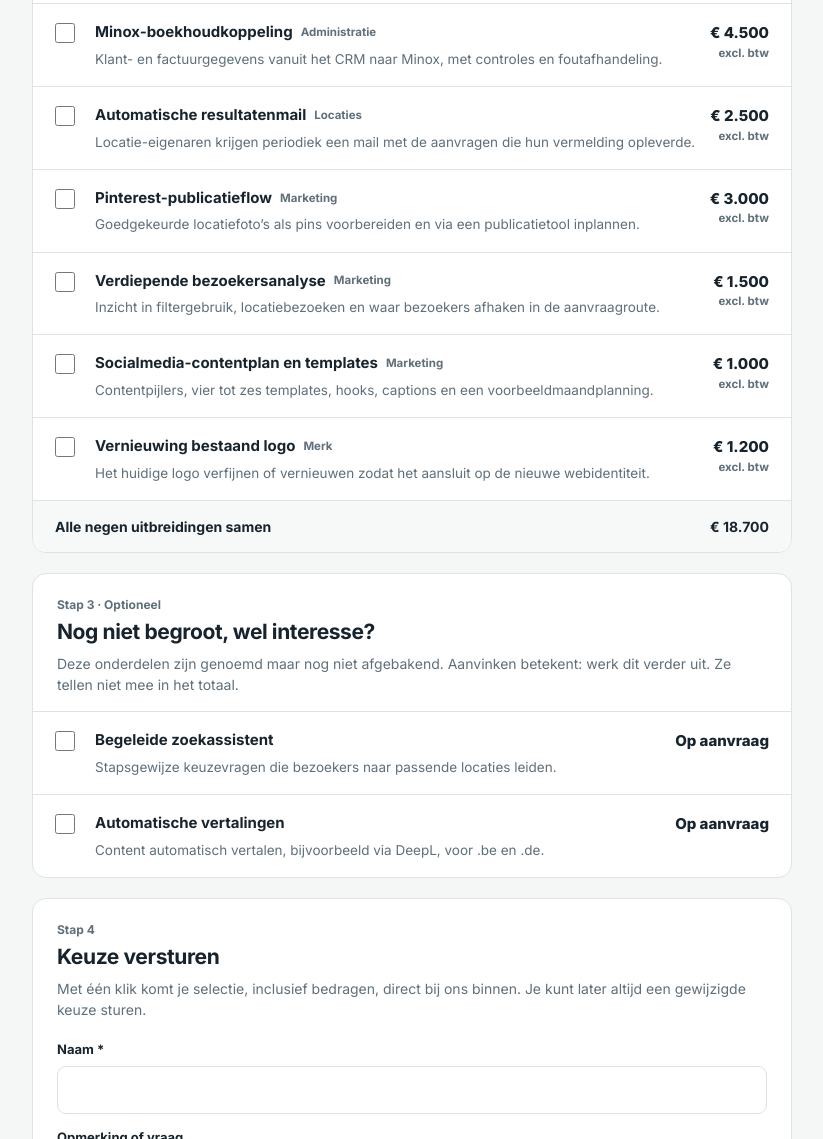
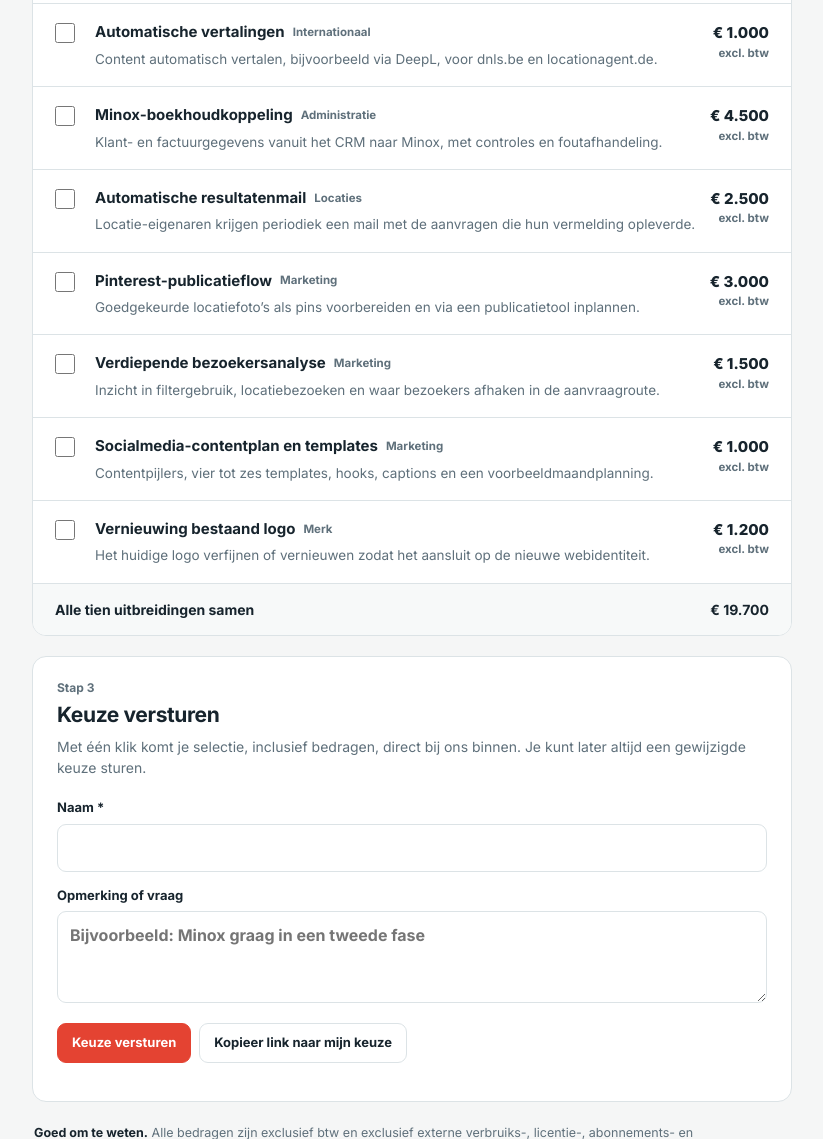
Before and after one commit to stinoe21/dnls-keuze, a plain HTML site: page index.html in a window 1280 px wide. Shown: the part 1355-2494 px from the top of the page, without its empty margins (41-864 px from the left). Drawn offline with Linux system fonts and the light colour scheme.

Commit message:
Zoekassistent eruit, automatische vertalingen als uitbreiding van 1000

```diff
--- a/index.html
+++ b/index.html
@@ -111,21 +111,15 @@ aside{position:sticky;top:18px}
  </section>
 
  <section class="panel">
-  <div class="ptop"><div class="head"><div><div class="step">Stap 2 · Naar keuze</div><h2>Uitbreidingen</h2></div><span class="pill" id="count">0 van 9 gekozen</span></div>
+  <div class="ptop"><div class="head"><div><div class="step">Stap 2 · Naar keuze</div><h2>Uitbreidingen</h2></div><span class="pill" id="count">0 van 10 gekozen</span></div>
   <p>Elke uitbreiding heeft een eigen oplevering en prijs. Kies wat nu mee moet in de bouw; de rest kan later alsnog.</p>
   <div class="tools"><button type="button" class="btn" id="all">Alles selecteren</button><button type="button" class="btn" id="none">Selectie wissen</button></div></div>
   <div id="opts"></div>
-  <div class="foot"><span>Alle negen uitbreidingen samen</span><span>€ 18.700</span></div>
- </section>
-
- <section class="panel">
-  <div class="ptop"><div class="step">Stap 3 · Optioneel</div><h2>Nog niet begroot, wel interesse?</h2>
-  <p>Deze onderdelen zijn genoemd maar nog niet afgebakend. Aanvinken betekent: werk dit verder uit. Ze tellen niet mee in het totaal.</p></div>
-  <div id="extra"></div>
+  <div class="foot"><span>Alle tien uitbreidingen samen</span><span>€ 19.700</span></div>
  </section>
 
  <section class="panel" id="send">
-  <div class="ptop"><div class="step">Stap 4</div><h2>Keuze versturen</h2><p>Met één klik komt je selectie, inclusief bedragen, direct bij ons binnen. Je kunt later altijd een gewijzigde keuze sturen.</p></div>
+  <div class="ptop"><div class="step">Stap 3</div><h2>Keuze versturen</h2><p>Met één klik komt je selectie, inclusief bedragen, direct bij ons binnen. Je kunt later altijd een gewijzigde keuze sturen.</p></div>
   <form class="form" id="form" novalidate>
    <label class="full">Naam *<input id="name" autocomplete="name" required></label>
    <label class="full">Opmerking of vraag<textarea id="note" placeholder="Bijvoorbeeld: Minox graag in een tweede fase"></textarea></label>
@@ -163,7 +157,7 @@ aside{position:sticky;top:18px}
    (eindigt op /exec). Elke inzending wordt dan een nieuwe regel in die sheet. */
 const CONFIG={sheetUrl:'https://script.google.com/macros/s/AKfycbxiSidWRQFV070FZejsKWSSNNInmhUFGpAY03_9n_XzYue0Uuhwj37-4qQc6LrAkxYXAA/exec'};
 
-const BASE=42000,PAID=12600,ALL=18700;
+const BASE=42000,PAID=12600,ALL=19700;
 const must=[
  ['Design en webidentiteit','Twee conceptrichtingen, design foundation, kernpagina’s en twee Nederlandse doelgroeplandingspagina’s.'],
  ['Websites, zoeken en aanvragen','Drie responsive websites met locatieprofielen, filters en aanvragen via DNLS.'],
@@ -178,46 +172,41 @@ const opts=[
  {id:'foto',tag:'Bezoekers',name:'Zoeken op inspiratiefoto',price:2000,d:'Bezoekers uploaden een sfeerbeeld, bijvoorbeeld van Pinterest, en zien vergelijkbare DNLS-locaties.'},
  {id:'schrijf',tag:'CMS',name:'AI-schrijfhulp in het CMS',price:1000,d:'Teksten herschrijven, verkorten of verbeteren binnen het CMS; voorstellen eerst als concept.'},
  {id:'alt',tag:'CMS',name:'Automatische alt-teksten',price:2000,d:'AI stelt beschrijvende alt-teksten voor bij geüploade locatiefoto’s, die DNLS controleert.'},
+ {id:'vertaling',tag:'Internationaal',name:'Automatische vertalingen',price:1000,d:'Content automatisch vertalen, bijvoorbeeld via DeepL, voor dnls.be en locationagent.de.'},
  {id:'minox',tag:'Administratie',name:'Minox-boekhoudkoppeling',price:4500,d:'Klant- en factuurgegevens vanuit het CRM naar Minox, met controles en foutafhandeling.'},
  {id:'mail',tag:'Locaties',name:'Automatische resultatenmail',price:2500,d:'Locatie-eigenaren krijgen periodiek een mail met de aanvragen die hun vermelding opleverde.'},
  {id:'pinterest',tag:'Marketing',name:'Pinterest-publicatieflow',price:3000,d:'Goedgekeurde locatiefoto’s als pins voorbereiden en via een publicatietool inplannen.'},
  {id:'analytics',tag:'Marketing',name:'Verdiepende bezoekersanalyse',price:1500,d:'Inzicht in filtergebruik, locatiebezoeken en waar bezoekers afhaken in de aanvraagroute.'},
  {id:'social',tag:'Marketing',name:'Socialmedia-contentplan en templates',price:1000,d:'Contentpijlers, vier tot zes templates, hooks, captions en een voorbeeldmaandplanning.'},
  {id:'logo',tag:'Merk',name:'Vernieuwing bestaand logo',price:1200,d:'Het huidige logo verfijnen of vernieuwen zodat het aansluit op de nieuwe webidentiteit.'}];
-const extras=[
- {id:'zoekassistent',name:'Begeleide zoekassistent',d:'Stapsgewijze keuzevragen die bezoekers naar passende locaties leiden.'},
- {id:'vertaling',name:'Automatische vertalingen',d:'Content automatisch vertalen, bijvoorbeeld via DeepL, voor .be en .de.'}];
 
 const $=id=>document.getElementById(id);
 const eur=n=>'€ '+new Intl.NumberFormat('nl-NL').format(n);
-let sel=new Set(),int=new Set(),last=null;
+let sel=new Set(),last=null;
 
-try{const s=JSON.parse(localStorage.getItem('dnls_keuze_v2')||'null');if(s){sel=new Set(s.sel);int=new Set(s.int);last=s.last||null}}catch(e){}
-try{const q=new URLSearchParams(location.search);if(q.has('keuze')){sel=new Set(q.get('keuze').split(',').filter(x=>opts.some(o=>o.id===x)))}if(q.has('interesse')){int=new Set(q.get('interesse').split(',').filter(x=>extras.some(o=>o.id===x)))}}catch(e){}
+try{const s=JSON.parse(localStorage.getItem('dnls_keuze_v2')||'null');if(s){sel=new Set((s.sel||[]).filter(x=>opts.some(o=>o.id===x)));last=s.last||null}}catch(e){}
+try{const q=new URLSearchParams(location.search);if(q.has('keuze')){sel=new Set(q.get('keuze').split(',').filter(x=>opts.some(o=>o.id===x)))}}catch(e){}
 
 $('must').innerHTML=must.map(m=>`<div><h3>${m[0]}</h3><p>${m[1]}</p></div>`).join('');
 $('opts').innerHTML=opts.map(o=>`<label class="opt" id="row-${o.id}"><input type="checkbox" data-id="${o.id}"><span><span class="meta"><h3>${o.name}</h3><span class="tag">${o.tag}</span></span><p>${o.d}</p></span><span class="amt">${eur(o.price)}<small>excl. btw</small></span></label>`).join('');
-$('extra').innerHTML=extras.map(o=>`<label class="opt" id="row-${o.id}"><input type="checkbox" data-int="${o.id}"><span><h3>${o.name}</h3><p>${o.d}</p></span><span class="amt">Op aanvraag</span></label>`).join('');
 
 function calc(){const chosen=opts.filter(o=>sel.has(o.id));const ext=chosen.reduce((s,o)=>s+o.price,0);return{chosen,ext,total:BASE+ext,rest:BASE+ext-PAID}}
-function link(){const b=location.href.split('#')[0].split('?')[0],q=[];if(sel.size)q.push('keuze='+[...sel].join(','));if(int.size)q.push('interesse='+[...int].join(','));return b+(q.length?'?'+q.join('&'):'')}
+function link(){const b=location.href.split('#')[0].split('?')[0],q=[];if(sel.size)q.push('keuze='+[...sel].join(','));return b+(q.length?'?'+q.join('&'):'')}
 
 function render(){
  const c=calc(),max=BASE+ALL;
  document.querySelectorAll('[data-id]').forEach(el=>{el.checked=sel.has(el.dataset.id);el.closest('.opt').classList.toggle('on',el.checked)});
- document.querySelectorAll('[data-int]').forEach(el=>{el.checked=int.has(el.dataset.int);el.closest('.opt').classList.toggle('on',el.checked)});
- $('count').textContent=`${c.chosen.length} van 9 gekozen`;
+ $('count').textContent=`${c.chosen.length} van ${opts.length} gekozen`;
  $('total').textContent=eur(c.total);$('ext').textContent=eur(c.ext);$('extLbl').textContent=`Uitbreidingen (${c.chosen.length})`;$('rest').textContent=eur(c.rest);
  $('mTot').textContent=`${eur(c.total)} · ${eur(c.rest)}`;
  $('bPaid').style.width=(PAID/max*100)+'%';$('bBase').style.width=((BASE-PAID)/max*100)+'%';$('bExt').style.width=(c.ext/max*100)+'%';
- const names=c.chosen.map(o=>`<span>${o.name}</span>`).concat(extras.filter(x=>int.has(x.id)).map(x=>`<span>${x.name} (interesse)</span>`));
+ const names=c.chosen.map(o=>`<span>${o.name}</span>`);
  $('chips').innerHTML=names.length?names.join(''):'<em>Alleen het basispakket. Vink links uitbreidingen aan.</em>';
- try{localStorage.setItem('dnls_keuze_v2',JSON.stringify({sel:[...sel],int:[...int],last}))}catch(e){}
+ try{localStorage.setItem('dnls_keuze_v2',JSON.stringify({sel:[...sel],last}))}catch(e){}
  try{history.replaceState(null,'',link())}catch(e){}
 }
 
 $('opts').addEventListener('change',e=>{const id=e.target.dataset.id;if(!id)return;e.target.checked?sel.add(id):sel.delete(id);render()});
-$('extra').addEventListener('change',e=>{const id=e.target.dataset.int;if(!id)return;e.target.checked?int.add(id):int.delete(id);render()});
 $('all').onclick=()=>{sel=new Set(opts.map(o=>o.id));render()};
 $('none').onclick=()=>{sel=new Set();render()};
 const framed=(()=>{try{return window.self!==window.top}catch(e){return true}})();
@@ -227,9 +216,9 @@ function summary(name,note){
  const c=calc();
  return [`Keuze DNLS-platform van ${name}`,'',
   `Basispakket: ${eur(BASE)}`,
-  `Gekozen uitbreidingen (${c.chosen.length} van 9):`,
+  `Gekozen uitbreidingen (${c.chosen.length} van ${opts.length}):`,
   ...(c.chosen.length?c.chosen.map(o=>`  - ${o.name}: ${eur(o.price)}`):['  - geen']),
-  `Interesse, nog niet begroot: ${extras.filter(x=>int.has(x.id)).map(x=>x.name).join(', ')||'geen'}`,'',
+  '',
   `Opdrachtwaarde: ${eur(c.total)} excl. btw`,`Aanbetaling (30% van basis): ${eur(PAID)}`,`Restant na aanbetaling: ${eur(c.rest)}`,'',
   `Opmerking: ${note||'geen'}`,`Link naar deze keuze: ${link()}`].join('\n');
 }
@@ -254,7 +243,7 @@ $('form').addEventListener('submit',async e=>{
  try{
   const r=await fetch(CONFIG.sheetUrl,{method:'POST',headers:{'Content-Type':'text/plain;charset=utf-8'},body:JSON.stringify({
    naam:name,gekozen:c.chosen.map(o=>`${o.name} (${eur(o.price)})`).join('; ')||'geen',aantal:c.chosen.length,
-   interesse:extras.filter(x=>int.has(x.id)).map(x=>x.name).join('; ')||'geen',
+   interesse:'n.v.t.',
    totaal:c.total,aanbetaling:PAID,restant:c.rest,opmerking:note,link:link()})});
   const j=await r.json().catch(()=>({}));
   if(!r.ok||!j.ok)throw new Error(r.status);
```
